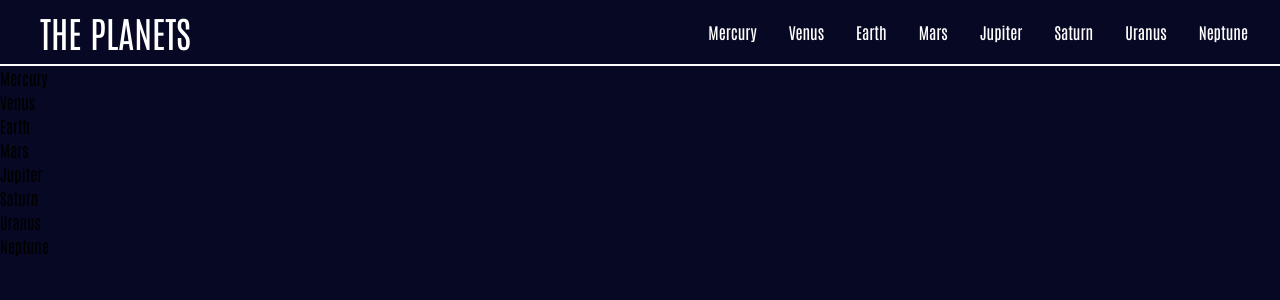
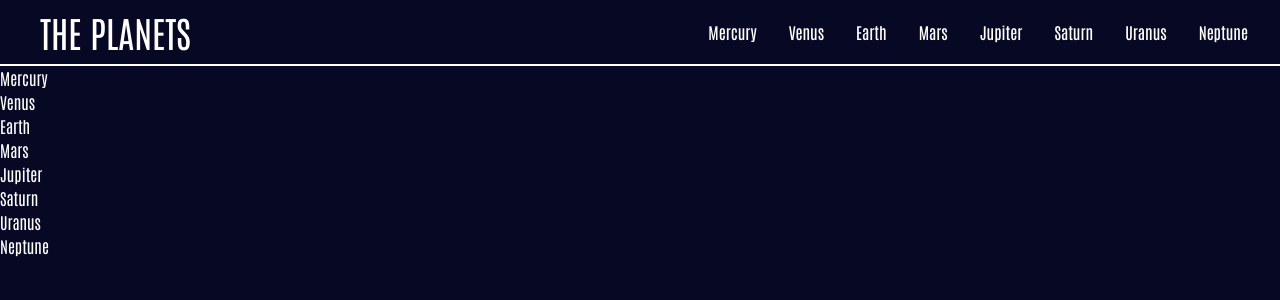
Before and after one commit to LCHECO/planetapp, a React (Create React App) app: page / in a window 1280 px wide. Shown: the top 300 px of the page. Built offline with nearby package versions, Linux system fonts and the light colour scheme.

Commit message:
white text

```diff
--- a/src/components/Main.jsx
+++ b/src/components/Main.jsx
@@ -3,7 +3,7 @@ import { Mercury, Venus, Earth, Mars, Jupiter, Saturn, Uranus, Neptune } from '.
 
 const Main = () => {
   return (
-    <div>
+    <div className='text-white'>
         <Mercury />
         <Venus />
         <Earth />
```
